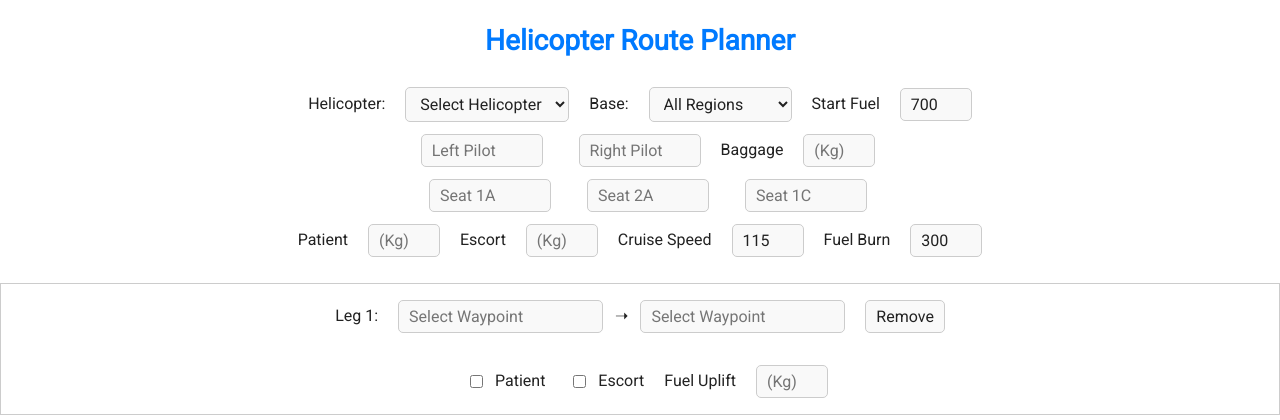
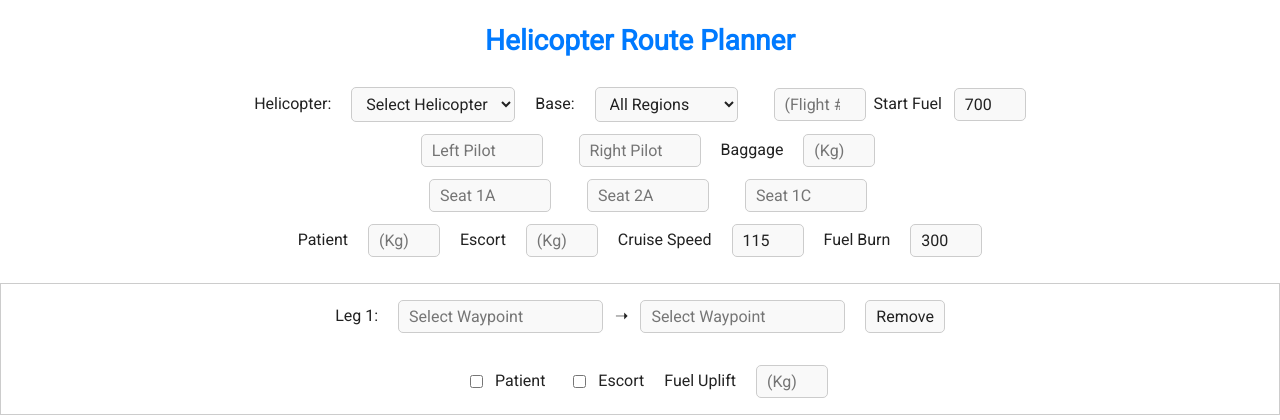
Before and after one commit to helifriz/test, a Flask app: page / in a window 1280 px wide. Shown: the top 420 px of the page. Run offline with Flask 3, Linux system fonts and the light colour scheme.

Commit message:
Update index.html

```diff
--- a/myapp/templates/index.html
+++ b/myapp/templates/index.html
@@ -26,6 +26,13 @@
         <option value="Parksville">Parksville</option>
         <option value="Vancouver">Vancouver</option>
       </select>
+
+      <label for="flight#"></label>
+      <input
+        type="number"
+        id="flight#"
+        style="width: 70px"
+        placeholder="(Flight #)"
 
       <label for="startFuel">Start Fuel</label>
       <input
```
